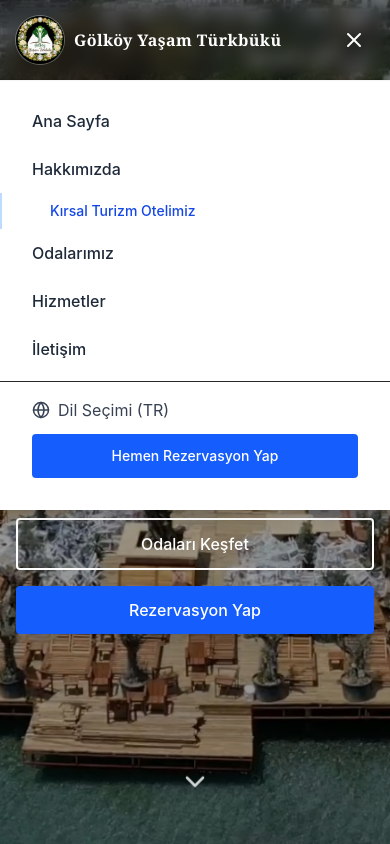
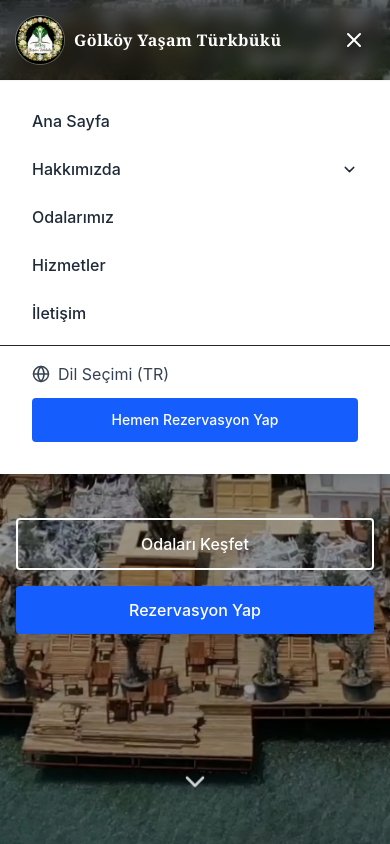
Before and after one commit to Max19071/golkoy_turkbuku1, a React (Vite) app: page / in a window 390 px wide. Both pictures are taken after a click on the button "Menüyü aç". Shown: the top 844 px of the page. Built offline with nearby package versions, Linux system fonts and the light colour scheme.

Commit message:
Hakkımızda menüsünü iki otel seçeneğiyle güncelle

```diff
--- a/src/components/Navbar.tsx
+++ b/src/components/Navbar.tsx
@@ -6,6 +6,7 @@
   const { language, isEnglish, toggleLanguage } = useLanguage();
   const [isScrolled, setIsScrolled] = useState(false);
   const [isMobileMenuOpen, setIsMobileMenuOpen] = useState(false);
+  const [isAboutMenuOpen, setIsAboutMenuOpen] = useState(false);
 
   useEffect(() => {
     const handleScroll = () => {
@@ -46,7 +47,23 @@
         <nav className="hidden md:flex items-center gap-8">
           <ul className="flex items-center gap-6">
             {navLinks.map((link) => (
-              <li key={link.name} className={link.href === '#about' ? 'group relative' : undefined}>
+              <li key={link.name} className={link.href === '#about' ? 'relative' : undefined}>
+                {link.href === '#about' ? (
+                  <button
+                    type="button"
+                    onClick={() => setIsAboutMenuOpen((open) => !open)}
+                    aria-expanded={isAboutMenuOpen}
+                    className={`flex items-center gap-1 text-sm font-medium hover:text-blue-500 transition-colors ${
+                      isScrolled ? 'text-gray-700' : 'text-gray-100'
+                    }`}
+                  >
+                    {link.name}
+                    <ChevronDown
+                      size={15}
+                      className={`transition-transform ${isAboutMenuOpen ? 'rotate-180' : ''}`}
+                    />
+                  </button>
+                ) : (
                   <a
                     href={link.href}
                     className={`flex items-center gap-1 text-sm font-medium hover:text-blue-500 transition-colors ${
@@ -54,16 +71,24 @@
                     }`}
                   >
                     {link.name}
-                  {link.href === '#about' && <ChevronDown size={15} />}
                   </a>
+                )}
                 {link.href === '#about' && (
-                  <div className="invisible absolute left-0 top-full z-50 pt-3 opacity-0 transition-all duration-200 group-hover:visible group-hover:opacity-100 group-focus-within:visible group-focus-within:opacity-100">
+                  <div className={`${isAboutMenuOpen ? 'visible opacity-100' : 'invisible opacity-0'} absolute left-0 top-full z-50 pt-3 transition-all duration-200`}>
                     <div className="w-56 rounded-sm border border-gray-100 bg-white py-2 shadow-lg">
                       <a
-                        href="https://www.golkoyyasamresort.com/"
+                        href="#about"
+                        onClick={() => setIsAboutMenuOpen(false)}
                         className="block px-4 py-3 text-sm font-medium text-gray-700 transition-colors hover:bg-blue-50 hover:text-blue-700"
                       >
-                        {isEnglish ? 'Our Rural Tourism Hotel' : 'Kırsal Turizm Otelimiz'}
+                        {isEnglish ? 'Bodrum Türkbükü Hotel' : 'Bodrum Türkbükü Otel'}
+                      </a>
+                      <a
+                        href="https://www.golkoyyasamresort.com/"
+                        onClick={() => setIsAboutMenuOpen(false)}
+                        className="block px-4 py-3 text-sm font-medium text-gray-700 transition-colors hover:bg-blue-50 hover:text-blue-700"
+                      >
+                        {isEnglish ? 'Rural Tourism Hotel Kastamonu' : 'Kırsal Turizm Otel Kastamonu'}
                       </a>
                     </div>
                   </div>
@@ -109,20 +134,52 @@
           <ul className="flex flex-col py-4">
             {navLinks.map((link) => (
               <li key={link.name}>
+                {link.href === '#about' ? (
+                  <>
+                    <button
+                      type="button"
+                      onClick={() => setIsAboutMenuOpen((open) => !open)}
+                      aria-expanded={isAboutMenuOpen}
+                      className="flex w-full items-center justify-between px-8 py-3 text-left font-medium text-gray-800 hover:bg-gray-50 hover:text-blue-600"
+                    >
+                      {link.name}
+                      <ChevronDown
+                        size={17}
+                        className={`transition-transform ${isAboutMenuOpen ? 'rotate-180' : ''}`}
+                      />
+                    </button>
+                    {isAboutMenuOpen && (
+                      <div className="border-l-2 border-blue-200">
+                        <a
+                          href="#about"
+                          className="block py-2.5 pl-12 pr-8 text-sm font-medium text-blue-700 hover:bg-blue-50"
+                          onClick={() => {
+                            setIsAboutMenuOpen(false);
+                            setIsMobileMenuOpen(false);
+                          }}
+                        >
+                          {isEnglish ? 'Bodrum Türkbükü Hotel' : 'Bodrum Türkbükü Otel'}
+                        </a>
+                        <a
+                          href="https://www.golkoyyasamresort.com/"
+                          className="block py-2.5 pl-12 pr-8 text-sm font-medium text-blue-700 hover:bg-blue-50"
+                          onClick={() => {
+                            setIsAboutMenuOpen(false);
+                            setIsMobileMenuOpen(false);
+                          }}
+                        >
+                          {isEnglish ? 'Rural Tourism Hotel Kastamonu' : 'Kırsal Turizm Otel Kastamonu'}
+                        </a>
+                      </div>
+                    )}
+                  </>
+                ) : (
                   <a
                     href={link.href}
                     className="block px-8 py-3 text-gray-800 hover:bg-gray-50 hover:text-blue-600 font-medium"
                     onClick={() => setIsMobileMenuOpen(false)}
                   >
                     {link.name}
-                </a>
-                {link.href === '#about' && (
-                  <a
-                    href="https://www.golkoyyasamresort.com/"
-                    className="block border-l-2 border-blue-200 py-2 pl-12 pr-8 text-sm font-medium text-blue-700 hover:bg-blue-50"
-                    onClick={() => setIsMobileMenuOpen(false)}
-                  >
-                    {isEnglish ? 'Our Rural Tourism Hotel' : 'Kırsal Turizm Otelimiz'}
                   </a>
                 )}
               </li>
```
Lines whose indentation alone changed are shown as unchanged.
